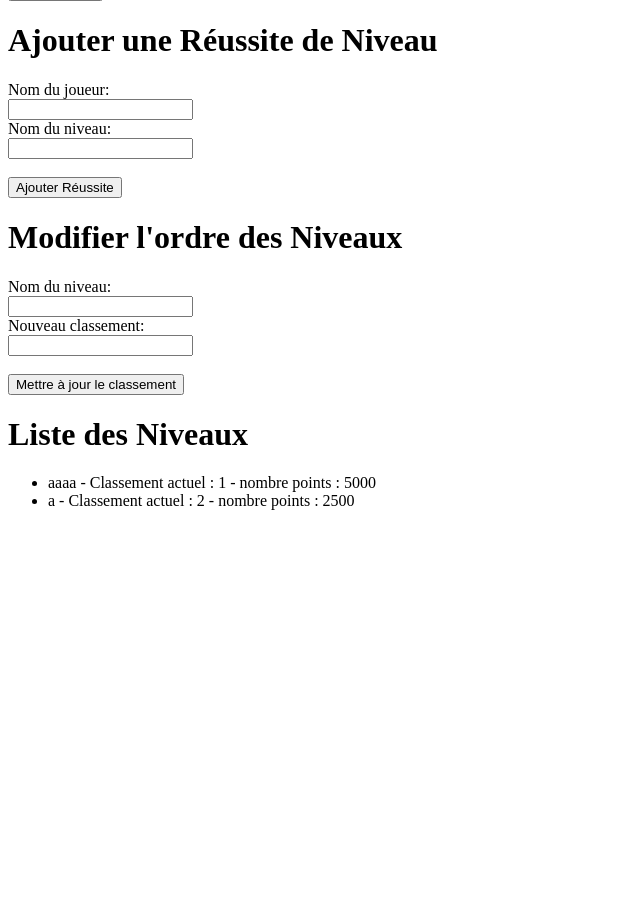
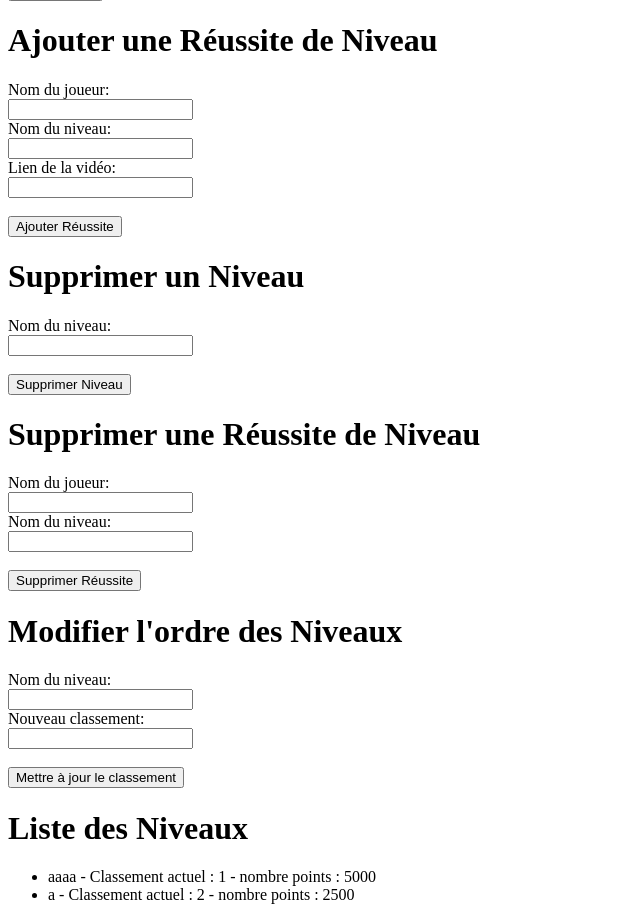
Before and after one commit to TimeoBlondeleauDubois/Frozen-Liste, a Flask app: page /Admin in a window 1280 px wide. Shown: the part 471-1391 px from the top of the page, without its empty margins (0-640 px from the left). Before the commit the page ends 981 px from the top, so only its background shows below. Run offline with Flask 3, Linux system fonts and the light colour scheme; a user stored in the database is signed in; data comes from the database, SQL or seed files in the repository; both versions use the stored data as it was after the commit.

Commit message:
feat: Ajouter la gestion des niveaux et des vidéos
- Ajout de la colonne "video_url" à la table JoueurNiveau pour stocker les liens des vidéos
- Ajout des routes pour ajouter un niveau réussi avec une vidéo et pour supprimer un niveau
- Ajout des fonctions pour supprimer un niveau et supprimer une réussite de niveau
- Mise à jour des points des joueurs après la suppression d'un niveau ou d'une réussite

Fixes #123

```diff
--- a/app.py
+++ b/app.py
@@ -40,6 +40,7 @@ def init_db():
     CREATE TABLE IF NOT EXISTS JoueurNiveau (
         joueur_id INTEGER,
         niveau_id INTEGER,
+        video_url TEXT,
         FOREIGN KEY (joueur_id) REFERENCES Joueur(id),
         FOREIGN KEY (niveau_id) REFERENCES Niveau(id),
         PRIMARY KEY (joueur_id, niveau_id)
@@ -180,6 +181,7 @@ def ajouter_niveau():
 def reussir_niveau():
     nom_joueur = request.form['nom_joueur']
     nom_niveau = request.form['nom_niveau']
+    video_url = request.form['video_url']
     connection = sqlite3.connect('DataBase.db')
     cursor = connection.cursor()
 
@@ -203,9 +205,9 @@ def reussir_niveau():
         return f'Erreur : Le joueur {nom_joueur} a déjà réussi le niveau {nom_niveau}'
 
     cursor.execute('''
-    INSERT INTO JoueurNiveau (joueur_id, niveau_id)
-    VALUES (?, ?)
-    ''', (joueur_id, niveau_id))
+    INSERT INTO JoueurNiveau (joueur_id, niveau_id, video_url)
+    VALUES (?, ?, ?)
+    ''', (joueur_id, niveau_id, video_url))
 
     cursor.execute('''
     UPDATE Niveau
@@ -225,7 +227,7 @@ def reussir_niveau():
 
     print(f'Points ajoutés au joueur {nom_joueur}: {points}')
 
-    return f'Joueur {nom_joueur} a réussi le niveau {nom_niveau} et a gagné {points} points !'
+    return f'Joueur {nom_joueur} a réussi le niveau {nom_niveau} et a gagné {points} points avec la vidéo : {video_url}'
 
 @app.route('/modifier_ordre_niveaux', methods=['POST'])
 def modifier_ordre_niveaux():
@@ -269,6 +271,64 @@ def modifier_ordre_niveaux():
     except sqlite3.Error as e:
         return f"Erreur : {str(e)}"
 
+@app.route('/supprimer_niveau', methods=['POST'])
+def supprimer_niveau():
+    nom_niveau = request.form['nom_niveau']
+    connection = sqlite3.connect('DataBase.db')
+    cursor = connection.cursor()
+
+    cursor.execute('SELECT id, classement FROM Niveau WHERE nom = ?', (nom_niveau,))
+    result = cursor.fetchone()
+    if result is None:
+        return f'Erreur : Aucun niveau trouvé avec le nom {nom_niveau}'
+
+    niveau_id, classement_supprime = result
+
+    cursor.execute('DELETE FROM JoueurNiveau WHERE niveau_id = ?', (niveau_id,))
+    cursor.execute('DELETE FROM Niveau WHERE id = ?', (niveau_id,))
+
+    # Mettre à jour les classements des niveaux inférieurs
+    cursor.execute('UPDATE Niveau SET classement = classement - 1 WHERE classement > ?', (classement_supprime,))
+
+    connection.commit()
+    connection.close()
+
+    mettre_a_jour_points()
+    mettre_a_jour_points_utilisateurs()
+
+    return f'Niveau {nom_niveau} supprimé avec succès !'
+
+
+@app.route('/supprimer_reussite', methods=['POST'])
+def supprimer_reussite():
+    nom_joueur = request.form['nom_joueur']
+    nom_niveau = request.form['nom_niveau']
+    connection = sqlite3.connect('DataBase.db')
+    cursor = connection.cursor()
+
+    cursor.execute('SELECT id FROM Joueur WHERE nom = ?', (nom_joueur,))
+    result = cursor.fetchone()
+    if result is None:
+        return f'Erreur : Aucun joueur trouvé avec le nom {nom_joueur}'
+
+    joueur_id = result[0]
+
+    cursor.execute('SELECT id FROM Niveau WHERE nom = ?', (nom_niveau,))
+    result = cursor.fetchone()
+    if result is None:
+        return f'Erreur : Aucun niveau trouvé avec le nom {nom_niveau}'
+
+    niveau_id = result[0]
+
+    cursor.execute('DELETE FROM JoueurNiveau WHERE joueur_id = ? AND niveau_id = ?', (joueur_id, niveau_id))
+    connection.commit()
+    connection.close()
+    mettre_a_jour_points_utilisateurs()
+    mettre_a_jour_points()
+
+    return f'Réussite du joueur {nom_joueur} pour le niveau {nom_niveau} supprimée avec succès !'
+
+
 def calculer_points(classement):
     return int(5000 / classement)
 
--- a/templates/Admin.html
+++ b/templates/Admin.html
@@ -32,8 +32,26 @@
         <label for="nom_joueur">Nom du joueur:</label><br>
         <input type="text" id="nom_joueur" name="nom_joueur"><br>
         <label for="nom_niveau">Nom du niveau:</label><br>
+        <input type="text" id="nom_niveau" name="nom_niveau"><br>
+        <label for="video_url">Lien de la vidéo:</label><br>
+        <input type="text" id="video_url" name="video_url"><br><br>
+        <input type="submit" value="Ajouter Réussite">
+    </form>
+
+    <h1>Supprimer un Niveau</h1>
+    <form action="/supprimer_niveau" method="post">
+        <label for="nom_niveau">Nom du niveau:</label><br>
         <input type="text" id="nom_niveau" name="nom_niveau"><br><br>
-        <input type="submit" value="Ajouter Réussite">
+        <input type="submit" value="Supprimer Niveau">
+    </form>
+
+    <h1>Supprimer une Réussite de Niveau</h1>
+    <form action="/supprimer_reussite" method="post">
+        <label for="nom_joueur">Nom du joueur:</label><br>
+        <input type="text" id="nom_joueur" name="nom_joueur"><br>
+        <label for="nom_niveau">Nom du niveau:</label><br>
+        <input type="text" id="nom_niveau" name="nom_niveau"><br><br>
+        <input type="submit" value="Supprimer Réussite">
     </form>
 
     <h1>Modifier l'ordre des Niveaux</h1>
```
Also changed, not shown: DataBase.db.
